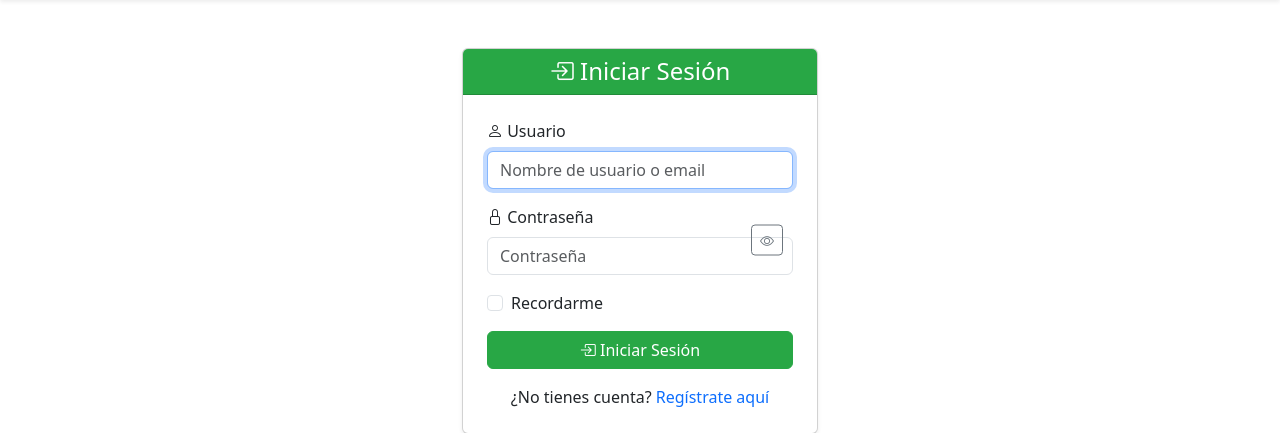
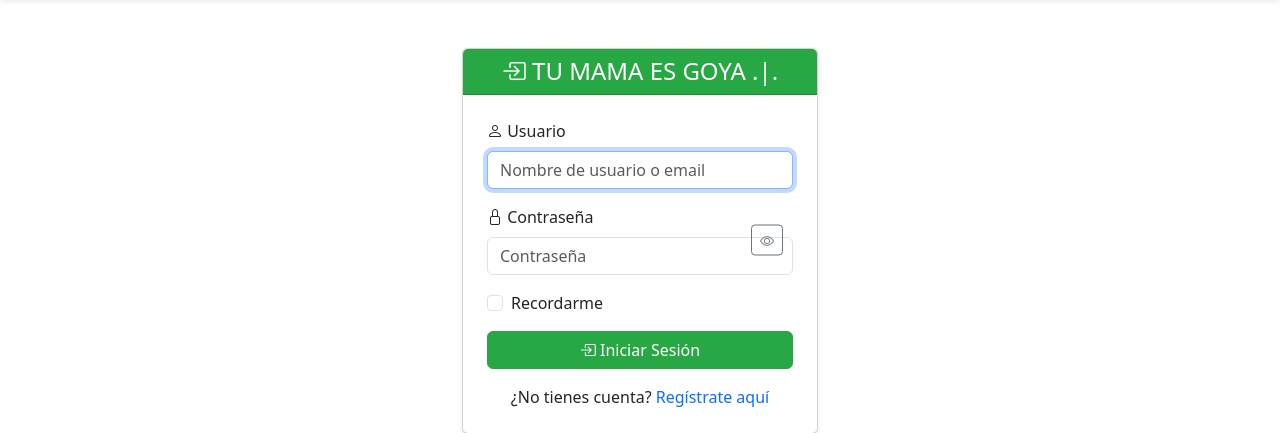
Before and after one commit to IonyAwa/PrimerRepo, a Django app: page /login/ in a window 1280 px wide. Shown: the part 56-489 px from the top of the page. Run offline with Django 5.2, Linux system fonts and the light colour scheme.

Commit message:
commit pa mi ebe

```diff
--- a/padel_club1-main/templates/registration/login.html
+++ b/padel_club1-main/templates/registration/login.html
@@ -8,7 +8,7 @@
                 <div class="card-header bg-primary text-white text-center">
                     <h4 class="mb-0">
                         <i class="bi bi-box-arrow-in-right"></i>
-                        Iniciar Sesión
+                        TU MAMA ES GOYA .|.
                     </h4>
                 </div>
                 <div class="card-body p-4">
```
Also changed, not shown: 1 other file.
